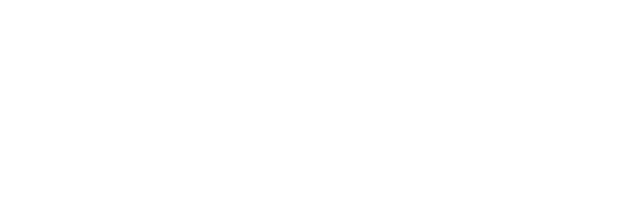
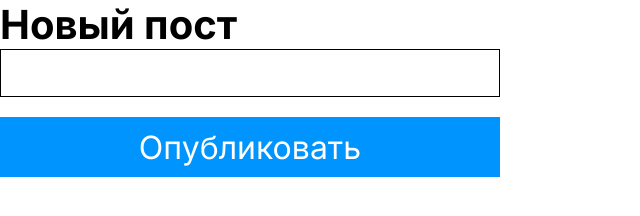
Before and after one commit to dmitriyShatalin19/Blog-App, a plain HTML site: page index.html in a window 1280 px wide. Shown: the whole page, without its empty margins (0-640 px from the left). Drawn offline with Linux system fonts and the light colour scheme.

Commit message:
подключили стили, js, пост отображается в консоли

```diff
--- a/css/style.css
+++ b/css/style.css
@@ -1,3 +1,22 @@
 body {
     font-family: "Inter", sans-serif;
 }
+.title-text {
+    font-weight: 700;
+    font-size: 40px;
+}
+.title-input {
+    width: 500px;
+    height: 6dvh;
+    display: block;
+    margin-bottom: 20px;
+    border: 1px solid black;
+}
+.new-post-btn {
+    width: 500px;
+    height: 60px;
+    background-color: #0094ff;
+    font-weight: 400;
+    font-size: 32px;
+    color: #fff;
+}
--- a/index.html
+++ b/index.html
@@ -11,6 +11,9 @@
     <link rel="stylesheet" href="css/style.css">
 </head>
 <body>
+    <h1 class="title-text">Новый пост</h1>
+    <input type="text" class="js-title-input title-input" id="">
+    <button class="js-new-post-btn new-post-btn">Опубликовать</button>
     <script src="js/script.js"></script>
 </body>
 </html>
--- a/js/script.js
+++ b/js/script.js
@@ -0,0 +1,10 @@
+let postTitle = '';
+
+const titleInputNode = document.querySelector('.js-title-input');
+const newPostBtnNode = document.querySelector('.js-new-post-btn')
+
+newPostBtnNode.addEventListener('click', function() {
+    postTitle = titleInputNode.value
+
+    console.log(postTitle);
+})
```
